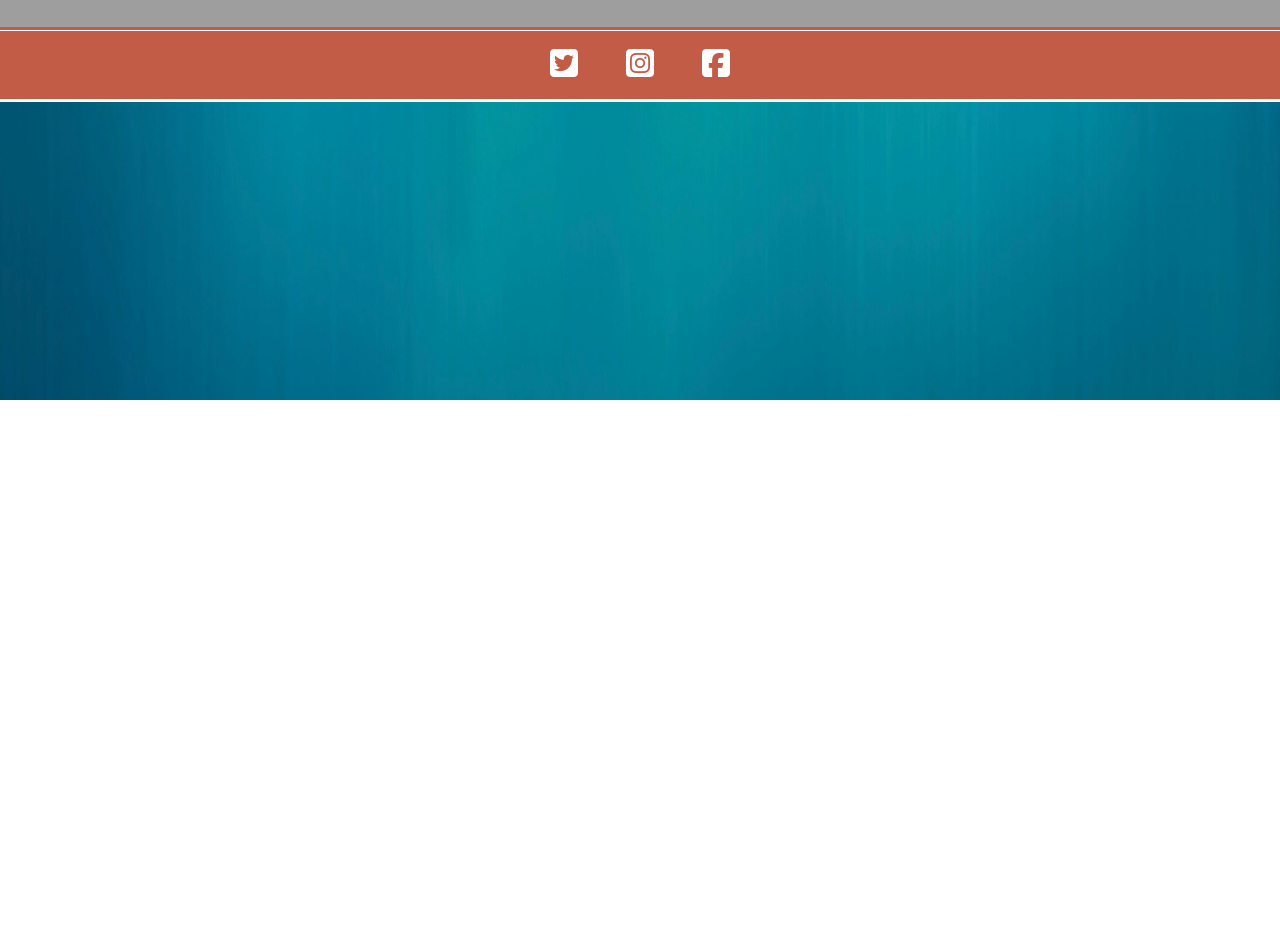
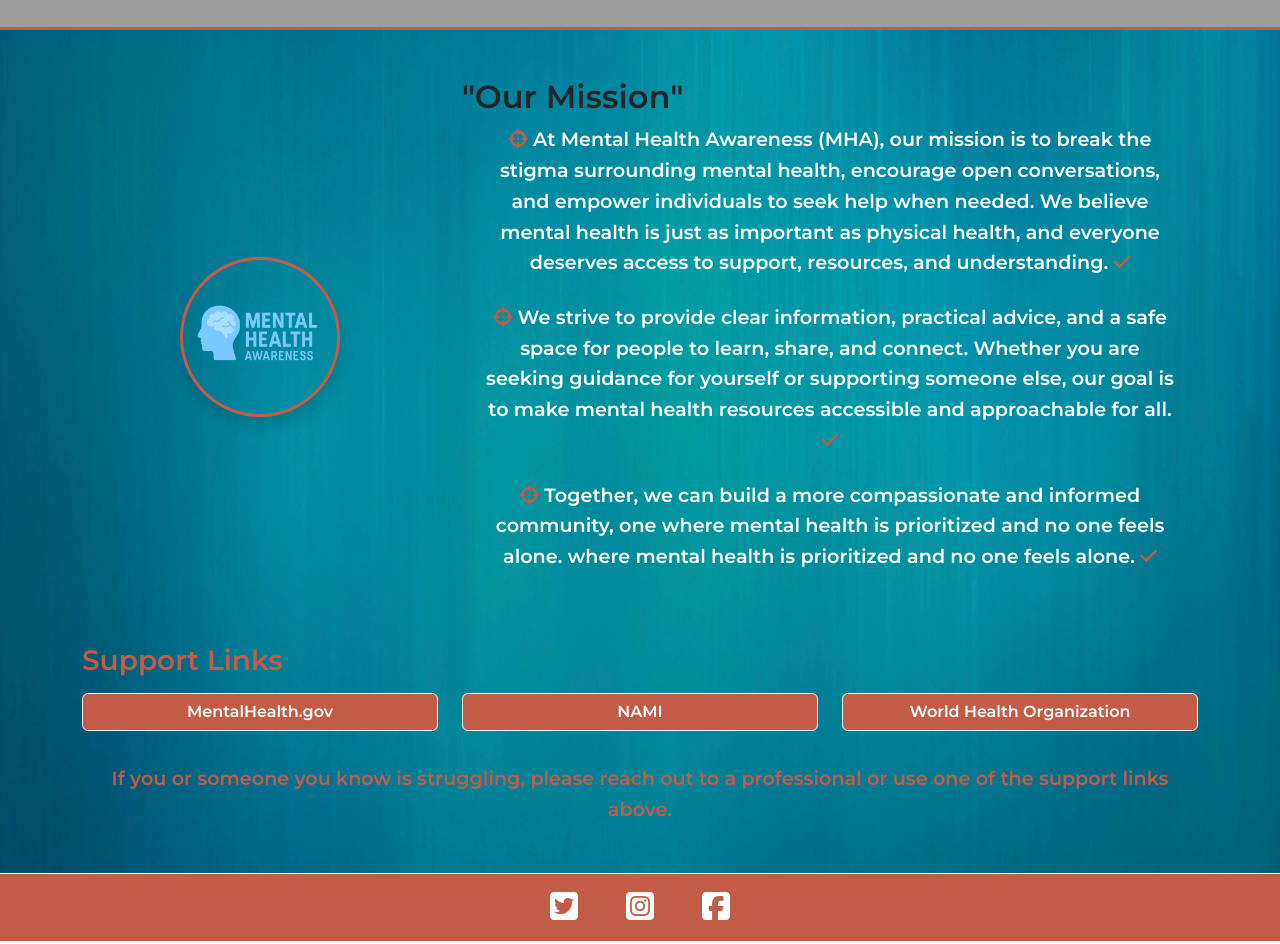
Before and after one commit to Learan-Canning/mental-health-awareness, a plain HTML site: page ourmission.html in a window 1280 px wide. Shown: the part 400-1344 px from the top of the page. Before the commit the page ends 800 px from the top, so only its background shows below. Drawn offline with nearby package versions, Linux system fonts and the light colour scheme; grey boxes are pictures that could not be loaded; a web font is replaced by a local one.

Commit message:
icons add to ourmissions page and make beige

```diff
--- a/assets/css/style.css
+++ b/assets/css/style.css
@@ -65,14 +65,6 @@ p {
   font-size: 1.25rem;
   padding: 0.5rem 1.5rem;
   text-shadow: 0 0 3px skyblue, 0 1px 6px #70b2f0; /* subtle white glow */
-}
-
-.navbar-nav .nav-link:hover,
-.navbar-nav .nav-link:focus {
-  color: #c25c46 !important;
-  background-color: rgba(255,255,255,0.12);
-  text-shadow: 0 0 6px #fff, 0 1px 8px #c25c46;
-  transition: color 0.2s, background 0.2s, text-shadow 0.2s;
 }
 
 footer {
@@ -280,3 +272,9 @@ hr {
   color: #fff !important;
   box-shadow: 0 2px 8px rgba(0,0,0,0.12);
 }
+
+.our-mission-paragraphs i,
+.our-mission-header-wrapper i,
+.support-links-header i {
+  color: #c25c46 !important;
+}
--- a/ourmission.html
+++ b/ourmission.html
@@ -102,7 +102,77 @@
       </div>
     </div>
 
+    <main class="container my-5">
+      <section class="row align-items-center">
+        <div class="col-md-4 mb-4 mb-md-0 d-flex justify-content-center">
+          <img
+            src="assets/images/mha-logo.png"
+            alt="MHA Logo"
+            class="img-fluid rounded-circle shadow"
+            style="height: 160px; border: 3px solid #c25c46"
+          />
+        </div>
+        <div class="col-md-8">
+          <h2 class="our-mission-header">"Our Mission"</h2>
+          <div class="our-mission-paragraphs">
+            <p>
+               <i class="fa-solid fa-crosshairs"></i> At Mental Health Awareness (MHA), our mission is to break the stigma
+              surrounding mental health, encourage open conversations, and empower
+              individuals to seek help when needed. We believe mental health is just
+              as important as physical health, and everyone deserves access to
+              support, resources, and understanding. <i class="fa-solid fa-check"></i>
+            </p>
+            <p>
+              <i class="fa-solid fa-crosshairs"></i> We strive to provide clear information, practical advice, and a safe
+              space for people to learn, share, and connect. Whether you are seeking
+              guidance for yourself or supporting someone else, our goal is to make
+              mental health resources accessible and approachable for all. <i class="fa-solid fa-check"></i>
+            </p>
+            <p>
+              <i class="fa-solid fa-crosshairs"></i> Together, we can build a more compassionate and informed community, one
+              where mental health is prioritized and no one feels alone. where mental health is prioritized and no one feels alone. <i class="fa-solid fa-check"></i>
+            </p>
+          </div>
+        </div>
+      </section>
 
+      <section class="mt-5">
+        <h3 class="mb-3" style="color:#c25c46">Support Links</h3>
+        <div class="row">
+          <div class="col-md-4 mb-3">
+            <a
+              href="https://www.mentalhealth.gov/"
+              target="_blank"
+              rel="noopener"
+              class="btn btn-primary w-100"
+              >MentalHealth.gov</a
+            >
+          </div>
+          <div class="col-md-4 mb-3">
+            <a
+              href="https://www.nami.org/"
+              target="_blank"
+              rel="noopener"
+              class="btn btn-primary w-100"
+              >NAMI</a
+            >
+          </div>
+          <div class="col-md-4 mb-3">
+            <a
+              href="https://www.who.int/health-topics/mental-health"
+              target="_blank"
+              rel="noopener"
+              class="btn btn-primary w-100"
+              >World Health Organization</a
+            >
+          </div>
+        </div>
+        <p class="mt-3 text-center" style="color:#c25c46">
+          If you or someone you know is struggling, please reach out to a
+          professional or use one of the support links above.
+        </p>
+      </section>
+    </main>
 
     <!--Bootstrap JS Script-->
     <script
```
